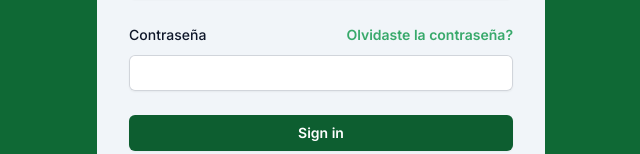
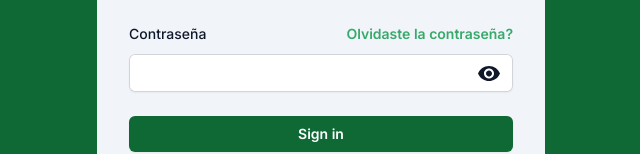
Before and after one commit to Git-Darkmoon/Coomofu, a Next.js app: page / in a window 1280 px wide. Shown: the part 433-587 px from the top of the page, without its empty margins (319-959 px from the left). Built offline with nearby package versions, Linux system fonts and the light colour scheme.

Commit message:
feat: show password button.

```diff
--- a/src/app/page.tsx
+++ b/src/app/page.tsx
@@ -4,6 +4,9 @@ import Image from "next/image"
 import Logo from "@/assets/Coomofu_logo.webp"
 import { useRouter } from "next/navigation"
 import { useState } from "react"
+
+import VisibilityRoundedIcon from "@mui/icons-material/VisibilityRounded"
+import VisibilityOffRoundedIcon from "@mui/icons-material/VisibilityOffRounded"
 
 const handleSubmit = (e: any) => {
   e.preventDefault()
@@ -13,6 +16,10 @@ function Login() {
   const router = useRouter()
   const [email, setEmail] = useState("")
   const [pw, setPw] = useState("")
+  const [showPw, setShowPw] = useState(false)
+
+  const inputStyles: string =
+    "px-3 block w-full rounded-md border-0 py-1.5 text-slate-900 shadow-sm ring-1 ring-inset ring-gray-300 placeholder:text-gray-400 focus:ring-2 focus:ring-inset focus:ring-primaryGreen-400 sm:text-sm sm:leading-6"
 
   return (
     <main className="w-full min-h-screen flex justify-center items-center bg-primaryGreen-500 ">
@@ -49,7 +56,7 @@ function Login() {
                   value={email}
                   onChange={(e) => setEmail(e.target.value)}
                   required
-                  className="px-2 block w-full rounded-md border-0 py-1.5 text-slate-900 shadow-sm ring-1 ring-inset ring-gray-300 placeholder:text-gray-400 focus:ring-2 focus:ring-inset focus:ring-primaryGreen-400 sm:text-sm sm:leading-6"
+                  className={`${inputStyles} outline-none`}
                 />
               </div>
             </div>
@@ -65,32 +72,41 @@ function Login() {
                 <div className="text-sm">
                   <a
                     href="#"
-                    className="font-semibold text-primaryGreen-400 hover:text-primaryGreen-500"
+                    className="font-semibold text-primaryGreen-400 hover:text-primaryGreen-500 transition-colors"
                   >
                     Olvidaste la contraseña?
                   </a>
                 </div>
               </div>
-              <div className="mt-2">
+              <div
+                className={`mt-2 flex justify-between gap-3 bg-white focus-within:ring-2 focus-within:ring-inset focus-within:ring-primaryGreen-400 ${inputStyles}`}
+              >
                 <input
                   id="password"
                   name="password"
-                  type="password"
+                  type={showPw ? "text" : "password"}
                   autoComplete="current-password"
                   value={pw}
                   onChange={(e) => {
                     setPw(e.target.value)
                   }}
                   required
-                  className="px-2 block w-full rounded-md border-0 py-1.5 text-slate-900 shadow-sm ring-1 ring-inset ring-gray-300 placeholder:text-gray-400 focus:ring-2 focus:ring-inset focus:ring-primaryGreen-400 sm:text-sm sm:leading-6"
+                  className="w-full outline-none"
                 />
+                <button type="button" onClick={() => setShowPw(!showPw)}>
+                  {showPw ? (
+                    <VisibilityOffRoundedIcon />
+                  ) : (
+                    <VisibilityRoundedIcon />
+                  )}
+                </button>
               </div>
             </div>
 
             <div>
               <button
                 type="submit"
-                className="flex w-full justify-center rounded-md bg-primaryGreen-600 px-3 py-1.5 text-sm font-semibold leading-6 text-white shadow-sm hover:bg-primaryGreen-500 transition-colors"
+                className="flex w-full justify-center rounded-md bg-primaryGreen-500 hover:bg-primaryGreen-600 px-3 py-1.5 text-sm font-semibold leading-6 text-white hover:text-secondaryYellow shadow-sm  transition-colors"
                 onClick={() => {
                   if (email === "admin@users.com" && pw === "admin") {
                     router.push("/user/home")
@@ -110,7 +126,7 @@ function Login() {
             No tienes cuenta?{" "}
             <a
               href="#"
-              className="font-semibold leading-6 text-primaryGreen-400 hover:text-primaryGreen-500"
+              className="font-semibold leading-6 text-primaryGreen-400 hover:text-primaryGreen-500 transition-colors"
             >
               Crea una cuenta
             </a>
```
